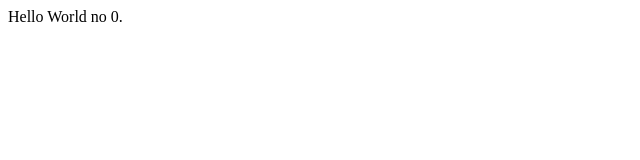
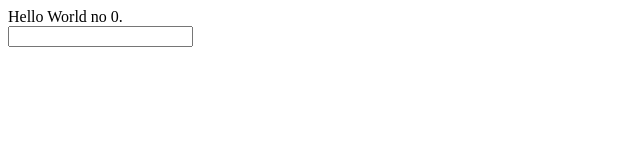
Before and after one commit to jkubacki/hello-vue, a Nuxt app: page / in a window 1280 px wide. Shown: the top 160 px of the page, without its empty margins (0-640 px from the left). Built offline with nearby package versions, Linux system fonts and the light colour scheme.

Commit message:
Use v-model

```diff
--- a/app.vue
+++ b/app.vue
@@ -1,6 +1,7 @@
 <script setup>
 import { ref } from 'vue'
 
+const inputText = ref('')
 const count = ref(0)
 
 function increment() {
@@ -12,4 +13,7 @@ function increment() {
   <div @click="increment">
     Hello World no {{ count }}.
   </div>
+
+  <input v-model="inputText" />
+  <p>{{ inputText }}</p>
 </template>
```
